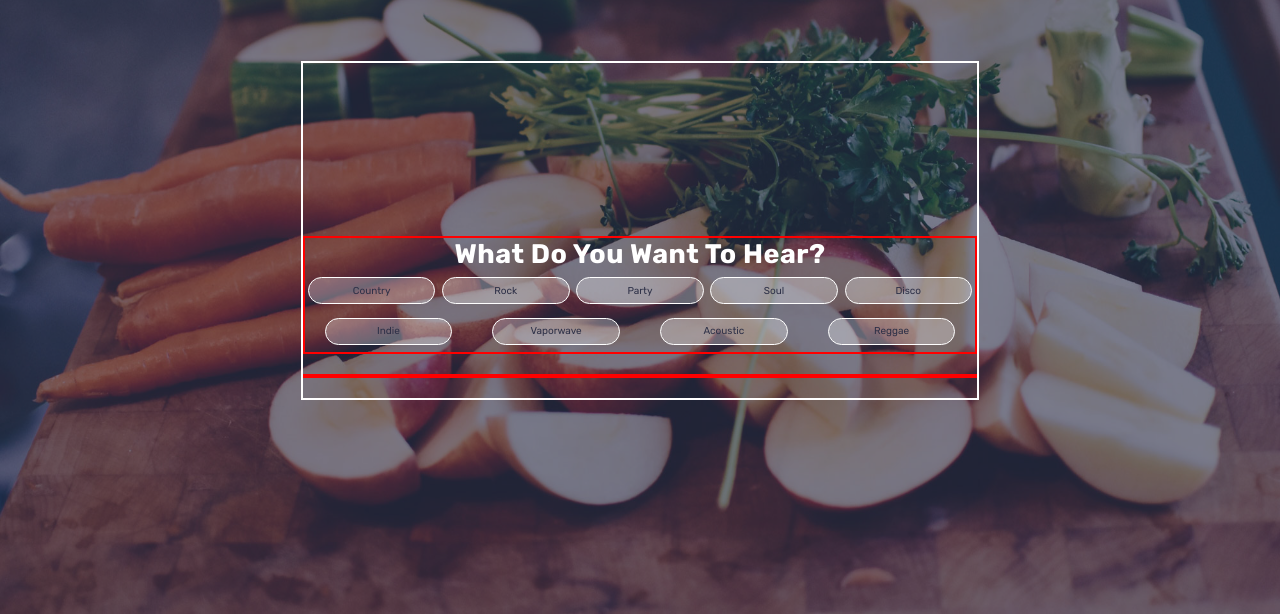
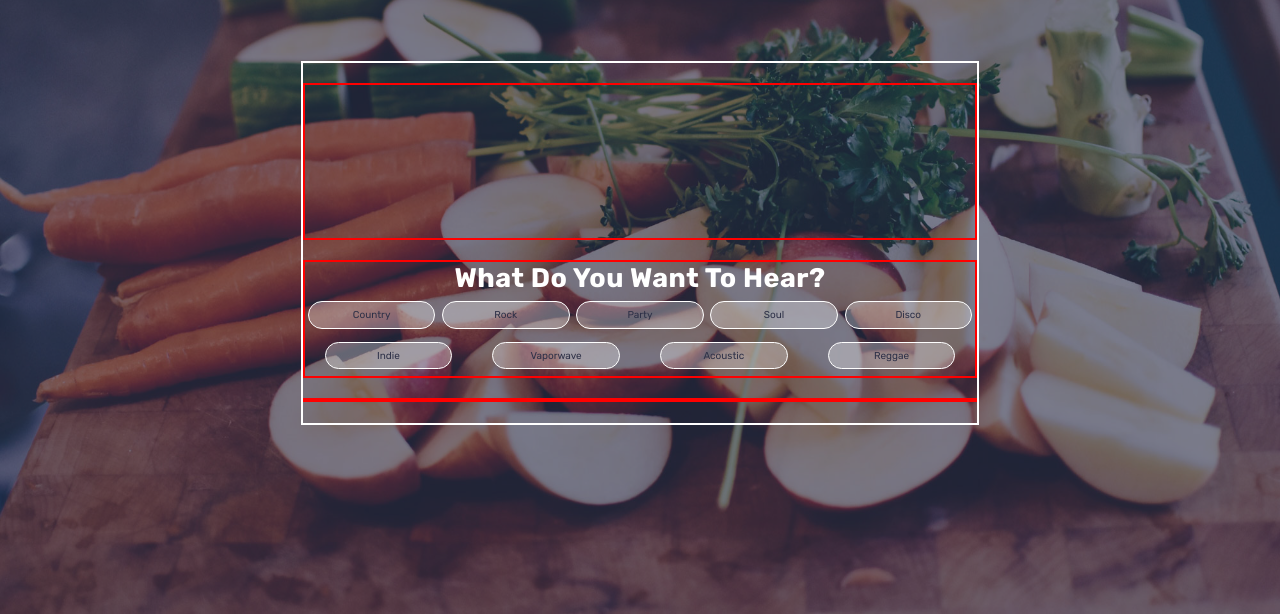
Before and after one commit to team-name2016/fumbling-gravity-traders, a website: page index.html in a window 1280 px wide. Shown: the part 186-800 px from the top of the page. Drawn offline with nearby package versions, Linux system fonts and the light colour scheme; files that its build step writes are made by us from their sources.

Commit message:
added section to external recipe page

```diff
--- a/index.html
+++ b/index.html
@@ -60,10 +60,11 @@
 	</div>
 </section>
 
-<div class="objectTest animated fadeInDownBig wrapper">
-	<object type="text/html"></object>
-</div>
-
+<section class="externalRecipe">
+	<div class="objectTest animated fadeInDownBig wrapper">
+		<object type="text/html"></object>
+	</div>
+</section>
 <section class="playlistOptions" id="playlistSection">
 	<h2>What Do You Want To Hear?</h2>
     <button class="musicType" value="Country">Country</button>
```
